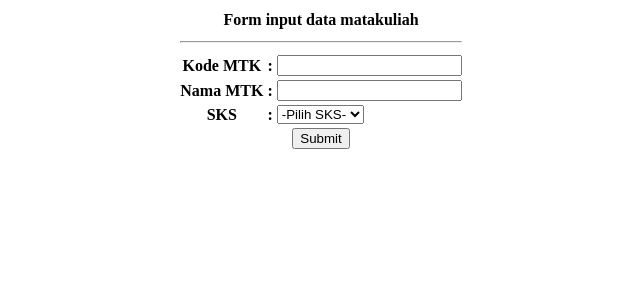
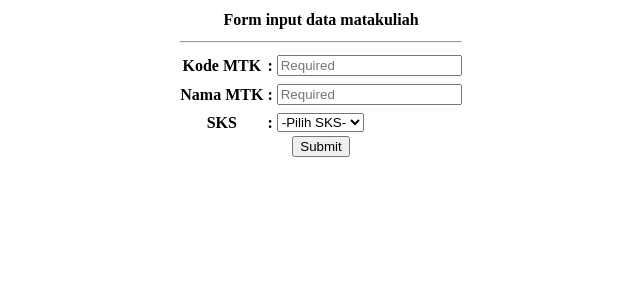
Before and after one commit to Ramdhani11/AnwarRamdhani, a CodeIgniter app: page /AnwarRamdhani/index.php/matakuliah/index in a window 1280 px wide. Shown: the top 300 px of the page, without its empty margins (319-959 px from the left). Run offline with CodeIgniter, Linux system fonts and the light colour scheme.

Commit message:
Mengerjakan Pertemuan 5

```diff
--- a/application/controllers/Matakuliah.php
+++ b/application/controllers/Matakuliah.php
@@ -7,6 +7,19 @@ class Matakuliah extends CI_Controller
     }
     public function cetak()
     {
+        $this->form_validation->set_rules('kode', 'Kode Matakuliah', 'required|min_length[3]', [
+            'required' => 'Kode Matakuliah Harus Diisi',
+            'min_length' => 'Input min 3 karakter'
+        ]);
+        $this->form_validation->set_rules('nama', 'nama Matakuliah', 'required|min_length[3]', [
+            'required' => 'Nama Matakuliah Harus Diisi',
+            'min_length' => 'Input min 3 karakter'
+        ]);
+
+        if ($this->form_validation->run() == false) {
+            $this->load->view('view_matakuliah');
+        } else {
+
             $kode = $this->input->post('kode', true);
             $nama = $this->input->post('nama', true);
             $sks = $this->input->post('sks', true);
@@ -16,7 +29,7 @@ class Matakuliah extends CI_Controller
                 'nama' => $nama,
                 'sks' => $sks
             ];
-
             $this->load->view('view_data_matakuliah', $data);
         }
     }
+}
--- a/application/views/view_matakuliah.php
+++ b/application/views/view_matakuliah.php
@@ -26,14 +26,24 @@
                         Kode MTK
                     </th>
                     <th>:</th>
-                    <td><input type="text" name="kode" id="kode"></td>
+                    <td><input type="text" name="kode" id="kode" placeholder="Required"></td>
+                </tr>
+                <tr align="center">
+                    <th colspan="3">
+                        <i style="color: red;"><?= form_error('kode'); ?> </i>
+                    </th>
                 </tr>
                 <tr>
                     <th>
                         Nama MTK
                     </th>
                     <th>:</th>
-                    <td><input type="text" name="nama" id="nama"></td>
+                    <td><input type="text" name="nama" id="nama" placeholder="Required"></td>
+                </tr>
+                <tr align="center">
+                    <th colspan="3">
+                        <i style="color: red;"><?= form_error('nama'); ?> </i>
+                    </th>
                 </tr>
                 <tr>
                     <th>SKS</th>
```
Lines whose indentation alone changed are shown as unchanged.
